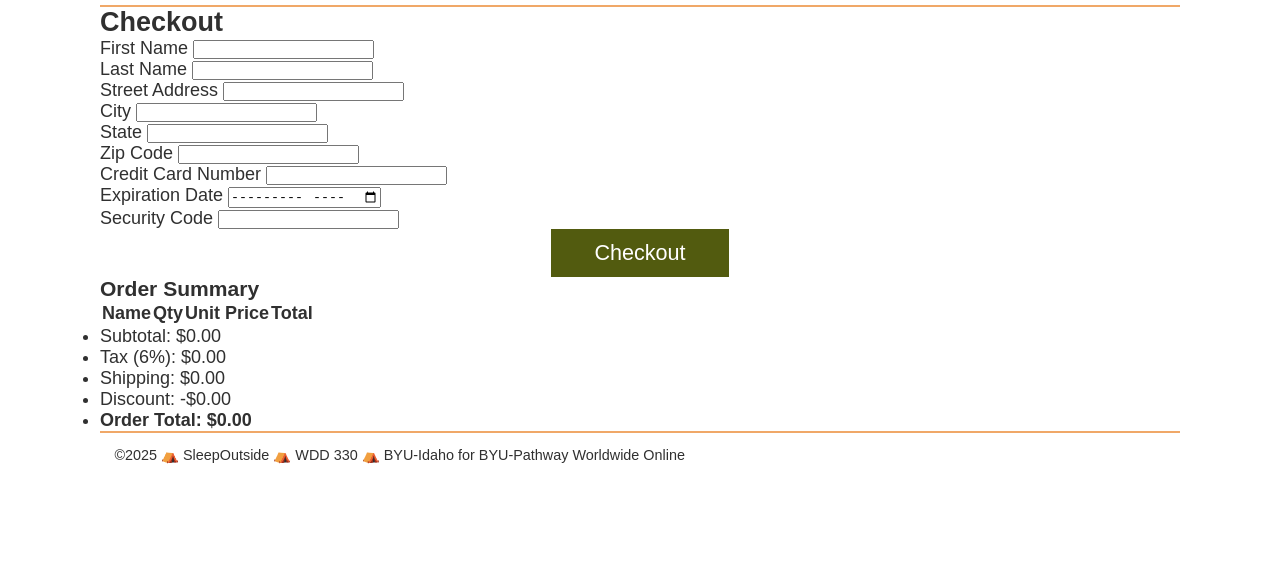
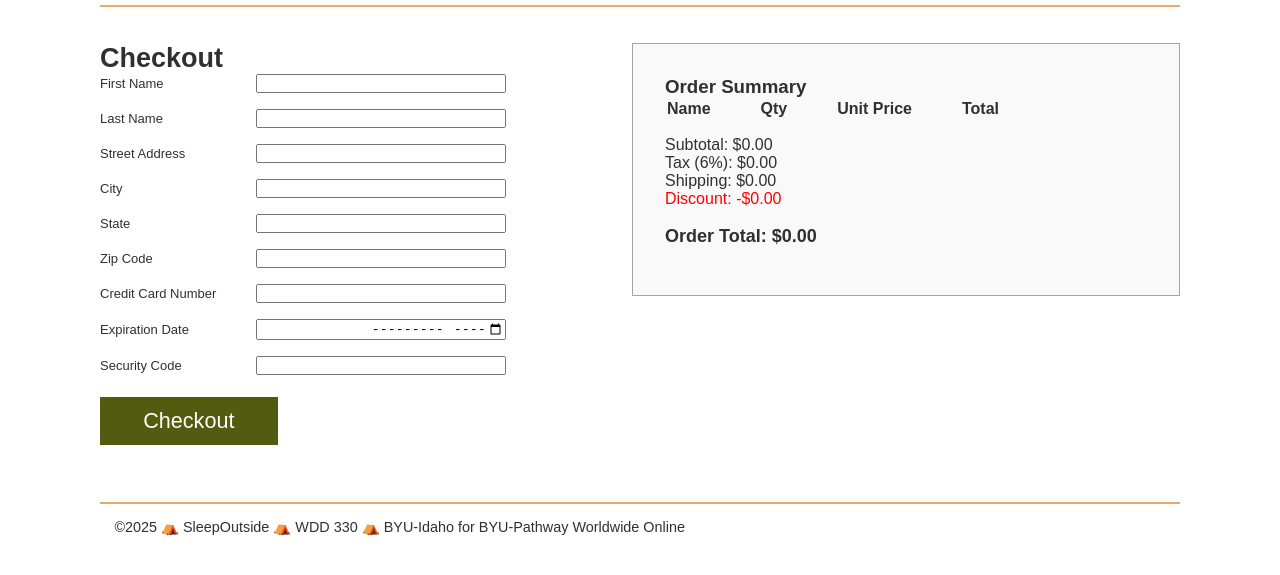
Before and after one commit to reyes-byui/wdd330-sleepoutside, a website: page src/checkout/index.html in a window 1280 px wide. Shown: the part 71-646 px from the top of the page. Drawn offline with Linux system fonts and the light colour scheme.

Commit message:
style order-summary

```diff
--- a/src/css/style.css
+++ b/src/css/style.css
@@ -392,6 +392,76 @@ footer {
 .checkout-link:hover {
   color: var(--secondary-color);
 }
+.checkout-section {
+  display: flex;
+  flex-direction: row;
+  gap: 2rem;
+  padding: 2em 1em;
+}
+
+.checkout-section input {
+  margin-right: 0;
+}
+.checkout-btn {
+  margin : 1em 0;
+}
+.checkout-form .form-group {
+  display: flex;
+  align-items: center;
+  justify-content: flex-start;
+  margin-bottom: 1rem;
+}
+.checkout-form label {
+  min-width: 140px;
+  margin-right: 1rem;
+  text-align: left;
+  font-size: small;
+}
+.checkout-form input {
+  flex: 1;
+  max-width: 250px;
+  text-align: right;
+}
+.order-summary {
+  flex: 1;
+  width: 100%;
+  background: #f9f9f9;
+  border: 1px solid #a5a5a5;
+  padding: 2rem;
+  font-size: medium;
+}
+.order-summary-table {
+  text-align: left;
+}
+.order-summary-table td:first-child {
+  font-weight: bold;
+  color: #525b0f;
+}
+.order-summary-table th,
+.order-summary-table td {
+  padding-left: 1.5rem;
+  padding-right: 1.5rem;
+}
+.order-summary-table th:first-child,
+.order-summary-table td:first-child {
+  padding-left: 0;
+}
+.order-summary-table th:last-child,
+.order-summary-table td:last-child {
+  padding-right: 0;
+}
+.order-summary ul {
+  list-style-type: none;
+  padding: 1em 0;
+  margin: 0;
+}
+.order-summary li:nth-child(5) {
+  font-size: large;
+  padding-top: 1em;
+}
+.order-summary li:nth-child(4) {
+  color: red;
+}
 @keyframes alert-marquee {
   100% {
     transform: translateX(-100%);
@@ -415,4 +485,23 @@ footer {
     font-size: inherit;
     grid-template-columns: 150px auto 15%;
   }
+  .checkout-section {
+    flex-direction: column;
+    align-items: flex-start;
+    justify-content: space-between;
+    padding: 2em;
+  }
 }
+
+@media screen and (min-width: 800px) {
+  .checkout-section {
+    flex-direction: row;
+    align-items: flex-start;
+    justify-content: space-between;
+    padding: 2em 0;
+  }
+  .checkout-form {
+    flex: 2;
+    max-width: 500px;
+  }
+}
```
